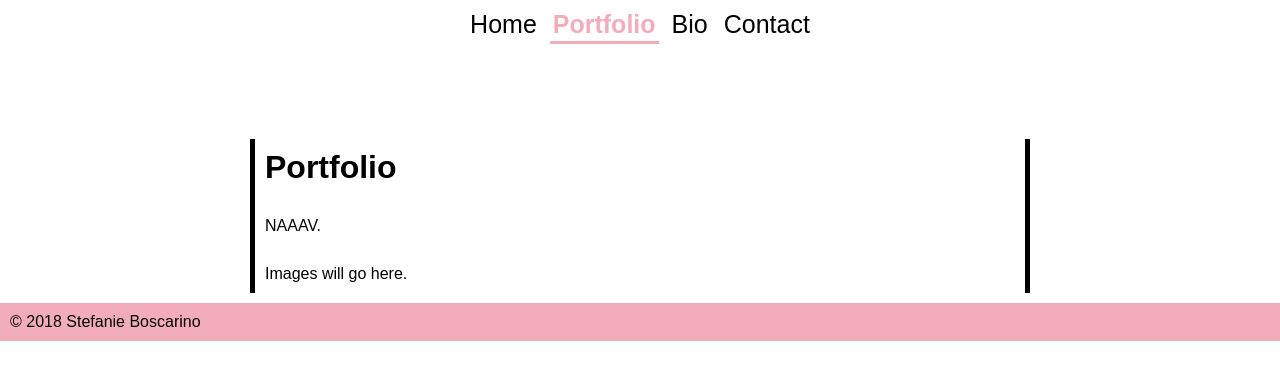
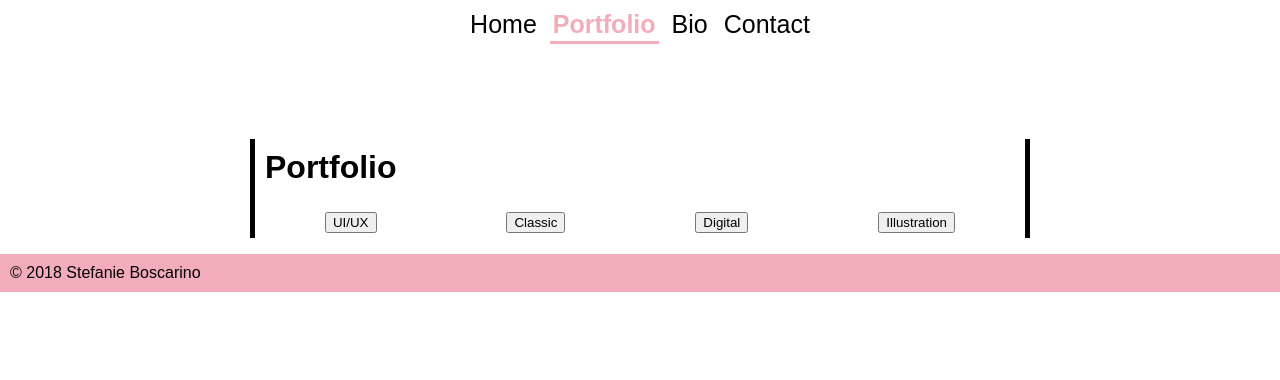
Before and after one commit to SBoscarino/art-portfolio, a React (Create React App) app: page /Portfolio in a window 1280 px wide. Shown: the top 380 px of the page. Built offline with nearby package versions, Linux system fonts and the light colour scheme.

Commit message:
working on getting individual pages to work

```diff
--- /dev/null
+++ b/src/components/ImageSections/Classic.js
@@ -0,0 +1,13 @@
+import React, {Component} from 'react';
+
+
+class Classic extends Component {
+  render(){
+    return (
+      <div>
+        <p>Classic</p>
+      </div>
+    )
+  }
+}
+export default Classic;
--- /dev/null
+++ b/src/components/ImageSections/Digital.js
@@ -0,0 +1,13 @@
+import React, {Component} from 'react';
+
+
+class Digital extends Component {
+  render(){
+    return (
+      <div>
+        <p>Digital</p>
+      </div>
+    )
+  }
+}
+export default Digital;
--- /dev/null
+++ b/src/components/ImageSections/NoImages.js
@@ -0,0 +1,16 @@
+import React, {Component} from 'react';
+
+
+//this is a placeholder component for when there are no images in a section.
+class NoImages extends Component {
+  render(){
+    return (
+      <div>
+        <h3>Oopsie! This is embrasssing!</h3>
+        <p>There's nothing here yet!</p>
+        <p>Why don't you go have a look at the other sections...</p>
+      </div>
+    )
+  }
+}
+export default NoImages;
--- /dev/null
+++ b/src/components/ImageSections/UIDesign.js
@@ -0,0 +1,13 @@
+import React, {Component} from 'react';
+
+
+class UIDesign extends Component {
+  render(){
+    return (
+      <div>
+        <p>UIDesign</p>
+      </div>
+    )
+  }
+}
+export default UIDesign;
--- a/src/components/Portfolio.js
+++ b/src/components/Portfolio.js
@@ -1,7 +1,7 @@
 import React, {Component} from 'react';
 import PortfolioNav from '../components/PortfolioNav.js';
-import PortfolioImages from '../components/PortfolioImages.js';
 
+//contains the top view of the portfolio navigation and the area that will contain the image section.
 class Portfolio extends Component {
 
   render(){
@@ -9,8 +9,10 @@ class Portfolio extends Component {
       <div>
         <h1>Portfolio</h1>
         <PortfolioNav PortfolioNav={this.props.PortfolioNav} />
-        <section className="imageWrapper">
-          <PortfolioImages PortfolioImages={this.props.PortfolioImages} />
+        <section className="secondNavWrapper">
+          <section className="imageWrapper">
+
+          </section>
         </section>
       </div>
     )
--- a/src/components/PortfolioImages.js
+++ /dev/null
@@ -1,12 +0,0 @@
-import React, {Component} from 'react';
-
-class PortfolioImages extends Component {
-  render(){
-    return (
-      <div>
-        <p>Images will go here.</p>
-      </div>
-    )
-  }
-}
-export default PortfolioImages;
--- a/src/components/PortfolioNav.js
+++ b/src/components/PortfolioNav.js
@@ -1,10 +1,37 @@
 import React, {Component} from 'react';
+import '../styles/PortfolioNav.css';
+import NoImages from '../components/ImageSections/NoImages.js';
+import UIDesign from '../components/ImageSections/UIDesign.js';
+import Classic from '../components/ImageSections/Classic.js';
+import Digital from '../components/ImageSections/Digital.js';
 
+//This component is going to be a catch-all until I can separate it into smaller sections. For now, this component will hold navigation AND the functions that will replace the contents of ImageHolder to show each section's page. Each function will show/hide a section by adding or taking away a class.
 class PortfolioNav extends Component {
+  UIUXPage(){
+    console.log("uiux");
+  }
+  ClassicPage(){
+    console.log("cl");
+  }
+  DigitalPage(){
+    console.log("di");
+  }
+  IllustrationPage(){
+    console.log("Il");
+  }
+
   render(){
+
     return (
       <div>
-        <p>NAAAV.</p>
+        <ul className="innerWrapper">
+          <li><button onClick={this.UIUXPage}>UI/UX</button></li>
+          <li><button onClick={this.ClassicPage}>Classic</button></li>
+          <li><button onClick={this.DigitalPage}>Digital</button></li>
+          <li><button onClick={this.IllustrationPage}>Illustration</button></li>
+        </ul>
+        <div className="imageHolder">
+        </div>
       </div>
     )
   }
--- /dev/null
+++ b/src/styles/PortfolioNav.css
@@ -0,0 +1,25 @@
+.innerWrapper {
+  text-align: center;
+  padding: 5px;
+  list-style: none;
+  display: flex;
+  flex-direction: row;
+}
+li {
+  flex-grow: 1;
+}
+li:hover {
+  color: #f3adba;
+  font-weight: bold;
+  border-bottom: 3px solid #f3adba;
+}
+
+li:active {
+  color: #f3adba;
+  font-weight: bold;
+  border-bottom: 3px solid #f3adba;
+}
+
+.noShow {
+  color: red;
+}
```
Also changed, not shown: src/components/PortfolioSecondNav.js (added, +20 -0 lines).
